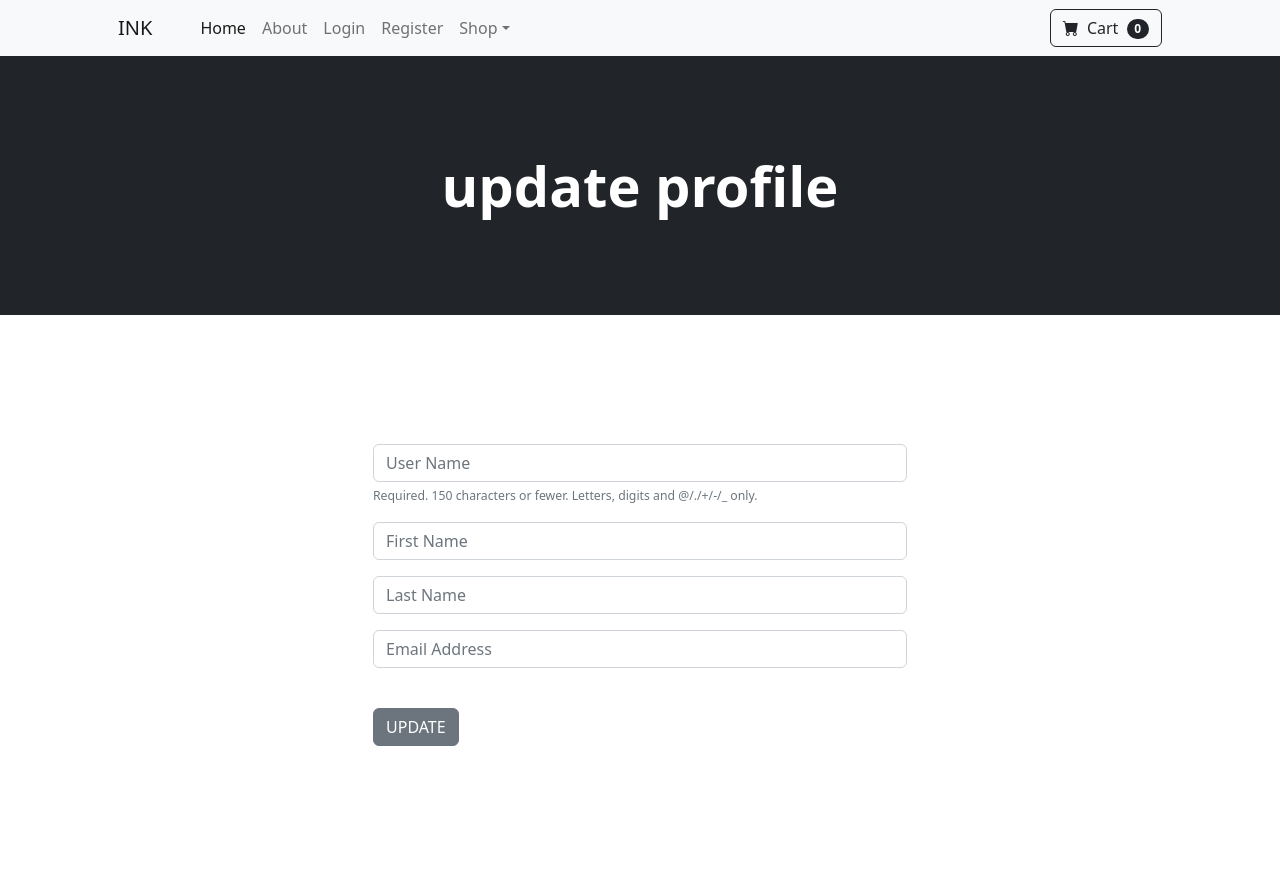
After one commit to fatemnhm/journals_e-commerce, a Django app: template main_app/templates/update_user.html in a window 1280 px wide. The commit adds this page. Run offline with Django 5.2, Linux system fonts and the light colour scheme; the template is opened without the code that fills it: values that come from a table or form of the project are taken from there, others are empty; parts of the project's set-up code (start-up, migrations or seed data) failed here and were passed over; some libraries are stand-ins or nearby versions.

Commit message:
profile_edit

```diff
--- a/main_app/forms.py
+++ b/main_app/forms.py
@@ -1,6 +1,31 @@
 from django.contrib.auth.forms import UserCreationForm
 from django.contrib.auth.models import User
 from django import forms
+from django.contrib.auth.forms import UserChangeForm
+
+
+
+class UpdateUserForm(UserChangeForm):
+
+	password = None
+
+	email = forms.EmailField(label="", widget=forms.TextInput(attrs={'class':'form-control', 'placeholder':'Email Address'}), required=False)
+	first_name = forms.CharField(label="", max_length=100, widget=forms.TextInput(attrs={'class':'form-control', 'placeholder':'First Name'}), required=False)
+	last_name = forms.CharField(label="", max_length=100, widget=forms.TextInput(attrs={'class':'form-control', 'placeholder':'Last Name'}), required=False)
+
+	class Meta:
+		model = User
+		fields = ('username', 'first_name', 'last_name', 'email')
+
+	def __init__(self, *args, **kwargs):
+		super(UpdateUserForm, self).__init__(*args, **kwargs)
+
+		self.fields['username'].widget.attrs['class'] = 'form-control'
+		self.fields['username'].widget.attrs['placeholder'] = 'User Name'
+		self.fields['username'].label = ''
+		self.fields['username'].help_text = '<span class="form-text text-muted"><small>Required. 150 characters or fewer. Letters, digits and @/./+/-/_ only.</small></span>'
+
+
 
 
 class SignUpForm(UserCreationForm):
--- a/main_app/templates/base.html
+++ b/main_app/templates/base.html
@@ -31,10 +31,7 @@
 
        {% endblock %}
 
-         <!-- Footer-->
-        <footer class="py-5 bg-dark">
-            <div class="container"><p class="m-0 text-center text-white">Copyright &copy; Your Website 2023</p></div>
-        </footer>
+
         <!-- Bootstrap core JS-->
         <script src="https://cdn.jsdelivr.net/npm/bootstrap@5.2.3/dist/js/bootstrap.bundle.min.js"></script>
         <!-- Core theme JS-->
--- a/main_app/templates/navbar.html
+++ b/main_app/templates/navbar.html
@@ -7,10 +7,11 @@
                 <li class="nav-item"><a class="nav-link active" aria-current="page" href="{% url "home" %}">Home</a></li>
                 <li class="nav-item"><a class="nav-link" href="{% url "about" %}">About</a></li>
                 {% if user.is_authenticated %}
-                <li class="nav-item"><a class="nav-link" href="{% url "logout" %}">logout </a></li>
+                <li class="nav-item"><a class="nav-link" href="{% url "update_user" %}">Profile</a></li>
+                <li class="nav-item"><a class="nav-link" href="{% url "logout" %}">Logout </a></li>
                 {% else %}
-                <li class="nav-item"><a class="nav-link" href="{% url "login" %}">login </a></li>
-                <li class="nav-item"><a class="nav-link" href="{% url "register" %}">register </a></li>
+                <li class="nav-item"><a class="nav-link" href="{% url "login" %}">Login </a></li>
+                <li class="nav-item"><a class="nav-link" href="{% url "register" %}">Register </a></li>
                 {% endif %}
 
                 <li class="nav-item dropdown">
--- /dev/null
+++ b/main_app/templates/update_user.html
@@ -0,0 +1,23 @@
+{% extends 'base.html' %}
+{% block content %}
+<!-- Header-->
+<header class="bg-dark py-5">
+    <div class="container px-4 px-lg-5 my-5">
+        <div class="text-center text-white">
+            <h1 class="display-4 fw-bolder">update profile</h1>
+
+        </div>
+    </div>
+</header>
+
+<div class="container d-flex justify-content-center align-items-center" style="min-height: 70vh;">
+    <div class="row w-100">
+        <div class="col-md-6 offset-md-3">
+            <form method="POST" action="{% url 'update_user' %}">
+                {% csrf_token %}
+                {{ user_form.as_p }}
+                <br/>
+                <button type="submit" class="btn btn-secondary">UPDATE</button>
+
+</div>
+{% endblock %}
--- a/main_app/urls.py
+++ b/main_app/urls.py
@@ -9,6 +9,8 @@ path('about/', views.about, name='about'),
 path('login/', views.login_user, name='login'),
 path('logout/', views.logout_user, name='logout'),
 path('register/', views.register_user, name='register'),
+path('update_user/', views.update_user, name='update_user'),
+path('update_info/', views.update_info, name='update_info'),
 path('product/<int:pk>/', views.product, name='product'),
 path('category/<str:foo>/', views.category, name='category'),
 path('category_summary/', views.category_summary, name='category_summary'),
```
Also changed, not shown: main_app/admin.py (+21 -5 lines), main_app/models.py (+27 -3 lines), main_app/views.py (+20 -2 lines), db.sqlite3, main_app/migrations/0009_profile.py (added), main_app/migrations/0010_remove_profile_address_remove_profile_zip_code_and_more.py (added).
